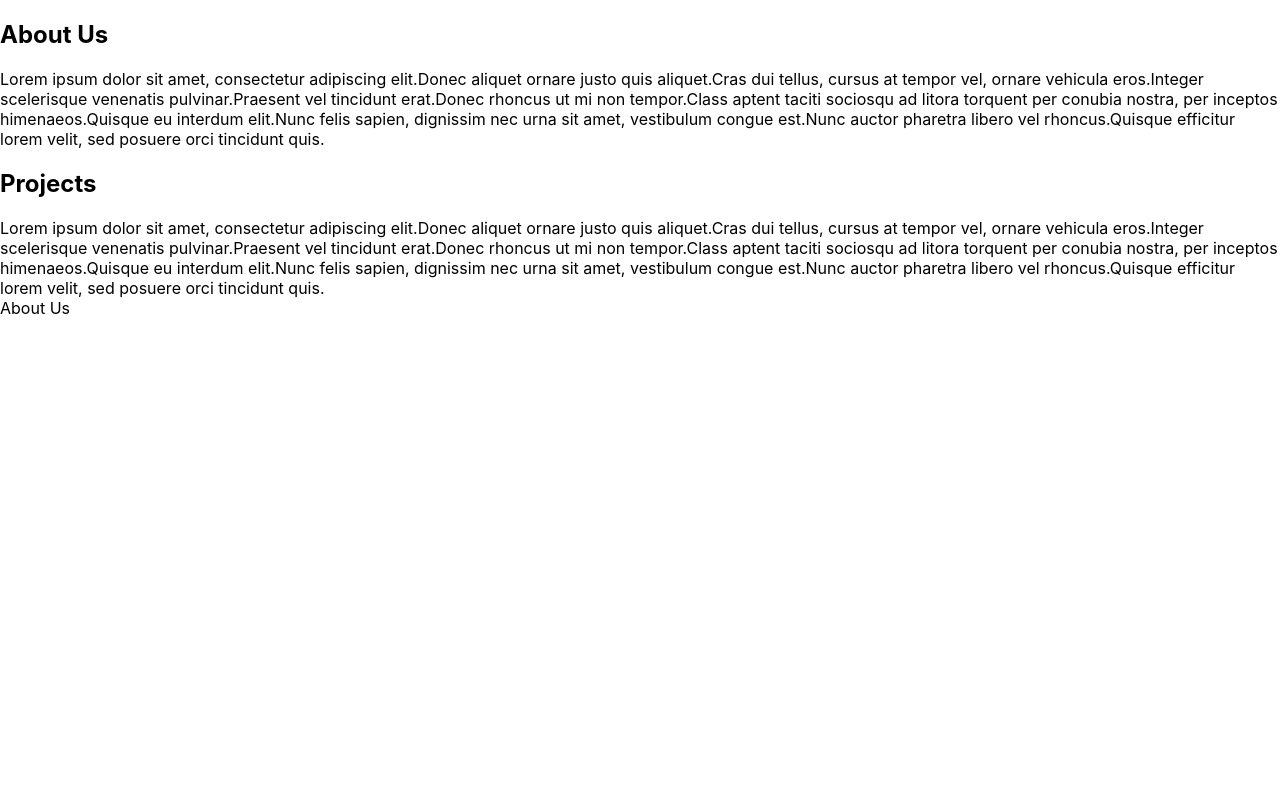
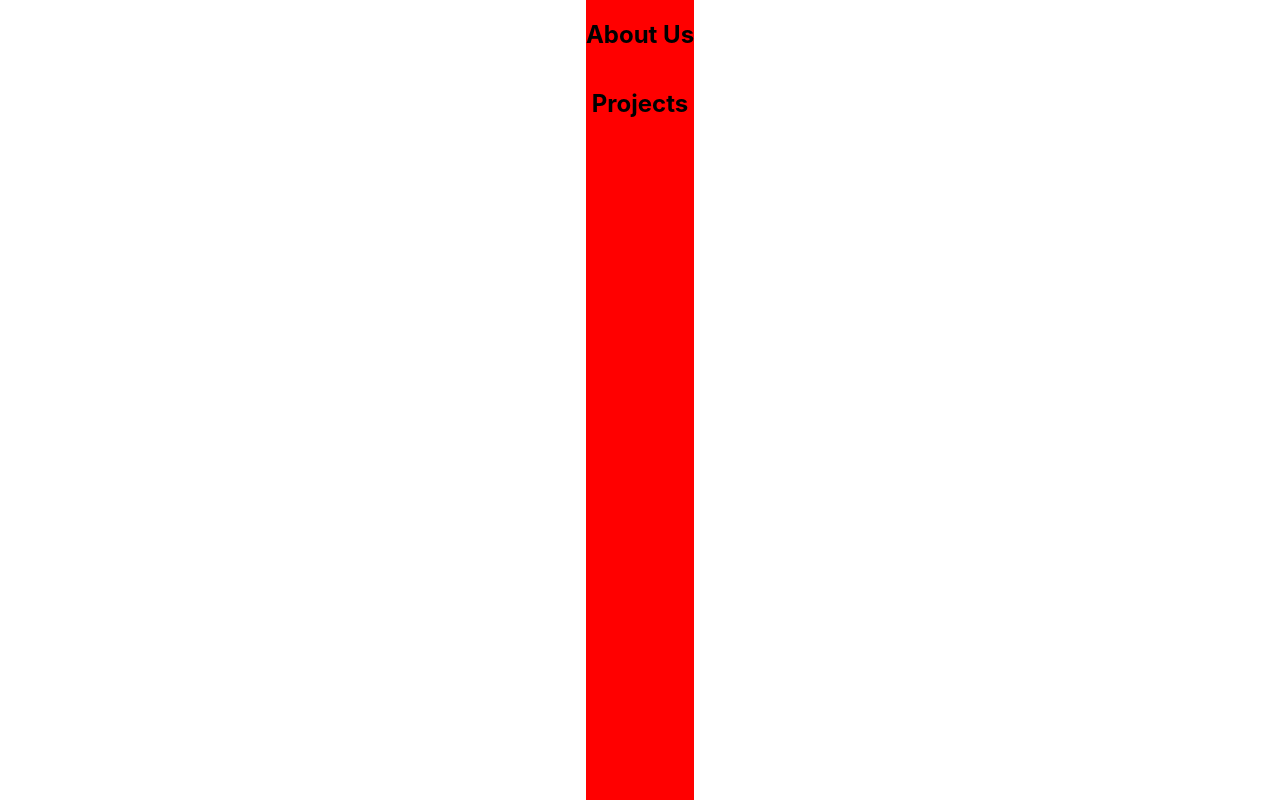
Before and after one commit to mrivera0014/loya-granite, a React (Create React App) app: page / in a window 1280 px wide. Built offline with nearby package versions, Linux system fonts and the light colour scheme.

Commit message:
uploading functional nav still in beginning stages

```diff
--- a/src/Components/Nav/Nav.css
+++ b/src/Components/Nav/Nav.css
@@ -0,0 +1,13 @@
+.fullNav {
+    display: flex;
+    flex-direction: column;
+    align-items: center;
+    justify-self: center;
+    position: relative;
+    height: 100vh;
+    background: red;
+}
+
+.section {
+position: absolute;
+}
--- a/src/Components/Nav/Nav.js
+++ b/src/Components/Nav/Nav.js
@@ -1,9 +1,22 @@
-import React from "react";
+import React, { useState } from "react";
 import { NavItems } from "../NavItems/NavItems";
 import './Nav.css'
 
-function Nav() {
+const Nav = () => {
 
+    // clicked = initial state // setClicked function that changes initial change
+    const [clicked, setClicked] = useState(false)
+
+    const toggle = index => {
+        console.log('ive been clicked')
+
+        if (clicked === index) {
+            console.log('ive been clicked x2')
+            // if clicked and already active then close
+            return setClicked(null)
+        }
+        setClicked(index)
+    }
 
     return (
         <div>
@@ -12,14 +25,19 @@ function Nav() {
                     {NavItems.map((item, index) => {
                         return (
                             <section>
-                                <h2> {item.title}</h2>
-                                <article>{item.info} </article>
+                                <h2 onClick={() => toggle(index)} key={index}> {item.title}</h2>
+
+                                {clicked === index ? (
+                                    <article>
+                                        <p>
+                                            {item.info}
+                                        </p>
+                                    </article>
+                                ) : null}
+
                             </section>
                         )
                     })}
-                    <div>
-                        About Us
-                    </div>
                 </nav>
             </main>
         </div>
```
